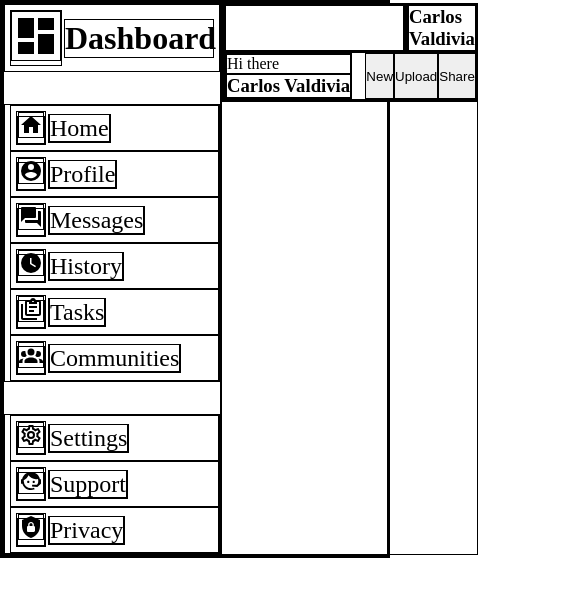
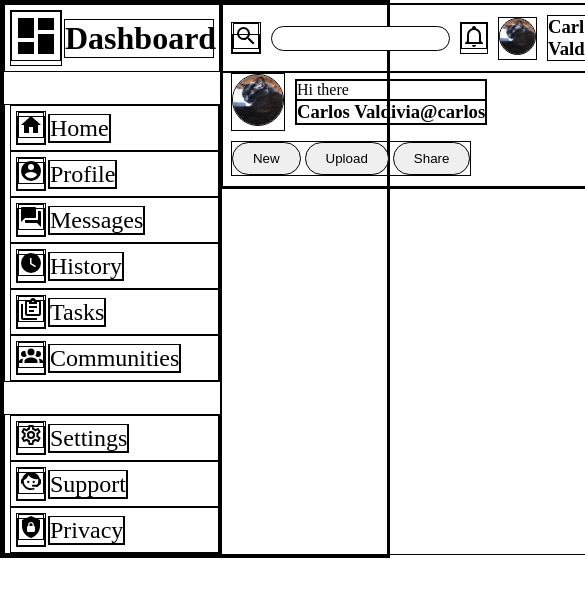
Before and after one commit to CarlosValdiviao-O/admin-Dashboard, a plain HTML site: page index.html in a window 390 px wide. Shown: the top 596 px of the page, 585 px wide, since content can reach past the window. Drawn offline with Linux system fonts and the light colour scheme.

Commit message:
header elements with responsive design added

```diff
--- a/index.html
+++ b/index.html
@@ -78,21 +78,29 @@
         </div>
         <div class="header">
             <div class="searchbar">
-                <div class="icon"></div>
-                <input type="search">
-                <div class="icon"></div>
-                <div class="profile"></div>
+                <div class="icon">
+                    <label for="search"><img src="icons/search.svg" alt="search-icon"></label>
+                </div>
+                <input type="search" id="search">
+                <div class="icon" id="bell"><img src="icons/bell-outline.svg" alt="notification-disabled-icon"></div>
+                <div class="profile">
+                    <img src="icons/salem.jpeg" alt="profile-picture">
+                </div>
                 <h3>Carlos Valdivia</h3>
             </div>
             <div class="profile-bar">
-                <div class="profile"></div>
+                <div class="profile">
+                    <img src="icons/salem.jpeg" alt="profile-picture">
+                </div>
                 <div class="greetings">
                     <p class="message">Hi there</p>
-                    <h3 class="name">Carlos Valdivia</h3>
+                    <h3 class="name">Carlos Valdivia@carlos</h3>
                 </div>
-                <button>New</button>
-                <button>Upload</button>
-                <button>Share</button>
+                <div class="buttons">
+                    <button>New</button>
+                    <button>Upload</button>
+                    <button>Share</button>
+                </div>
             </div>
         </div>
         <div class="content">
--- a/script.js
+++ b/script.js
@@ -1,8 +1,8 @@
 const icon = document.getElementsByClassName('icon');
 const link = document.getElementsByClassName('link');
 const arr = Array.from(link);
-for (i=0; i<icon.length; i++){
-    link[i].addEventListener('mouseenter', (e) =>{
+for (i=0; i<link.length; i++){
+    arr[i].addEventListener('mouseenter', (e) =>{
     let i = arr.findIndex((element)=> element.textContent == e.target.textContent);
     icon[i].classList.add('hovered');
     if(i==0) icon[i].classList.remove('hovered');
@@ -12,3 +12,18 @@ for (i=0; i<icon.length; i++){
     icon[i].classList.remove('hovered');
     });
 };
+
+let bell = document.getElementById('bell');
+bell.addEventListener('click', toggleBell);
+let bellAux = 0;
+
+function toggleBell() {
+    if (bellAux == 0){
+    bell.lastChild.src = 'icons/bell.svg';
+    bellAux++;
+    }
+    else {
+    bell.lastChild.src = 'icons/bell-outline.svg';
+    bellAux--;
+    }
+}
--- a/style.css
+++ b/style.css
@@ -53,13 +53,17 @@ a{
     width: max-content;
 }
 
-li>div:hover+p, li>p:hover{
+li>div:hover+p, li>p:hover, button:hover{
     text-decoration: underline;
     text-shadow: 1px 1px currentColor;
     transform: translateY(-2px);
 }
 
-a img:hover, .hovered img{
+.icon {
+    height: min-content;
+}
+
+.icon img:hover, .hovered img {
     filter: drop-shadow(0 0 0.1rem gray);
     transform: translateY(-2px);
 }
@@ -67,8 +71,49 @@ a img:hover, .hovered img{
 .searchbar, .profile-bar {
     display: flex;
     justify-items: space-between;
+    padding: 10px;
+    gap: 10px;
+    align-items: center;
+    padding-left: 2%;
+}
+
+.profile-bar {
+    padding-top: 0px;
+    flex-wrap: wrap;
 }
 
 input[type='search'], .greetings{
     margin-right: auto;
 }
+
+input {
+    border-radius: 30px;
+    max-width: 30rem;
+    flex: 1;
+    height: 25px;
+}
+
+#bell img {
+    cursor: pointer;
+}
+
+.profile img {
+    width: 35px;
+    height: 35px;
+    border-radius: 50%;
+}
+
+.profile-bar .profile img {
+    width: 50px;
+    height: 50px;
+}
+
+.profile-bar button {
+    padding: 8px 20px;
+    border-radius: 30px;
+    cursor: pointer;
+}
+
+button:active {
+    transform: translateY(0px);
+}
```
Also changed, not shown: icons/salem.jpeg (added).
